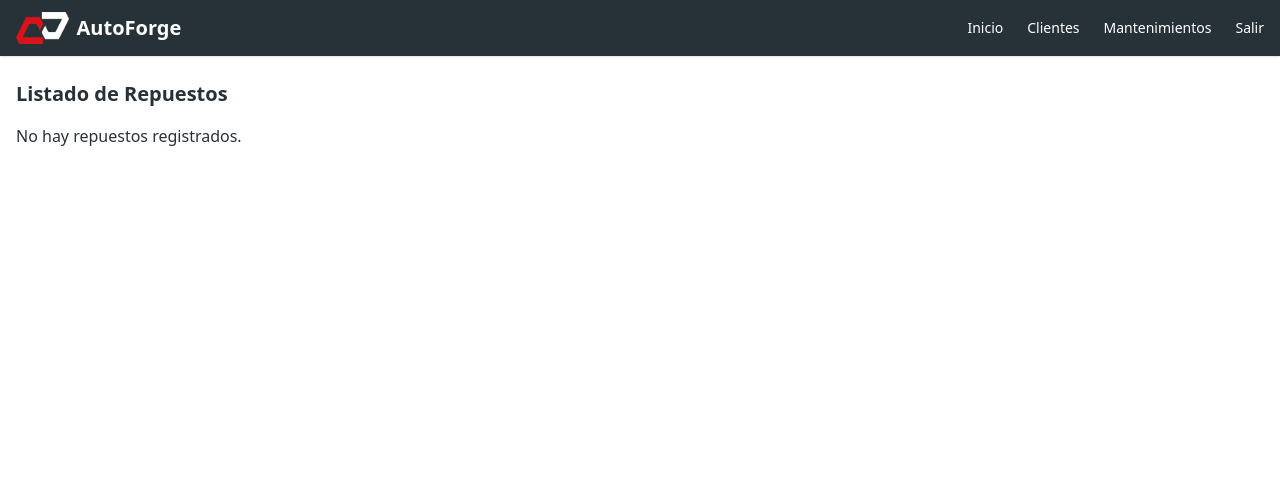
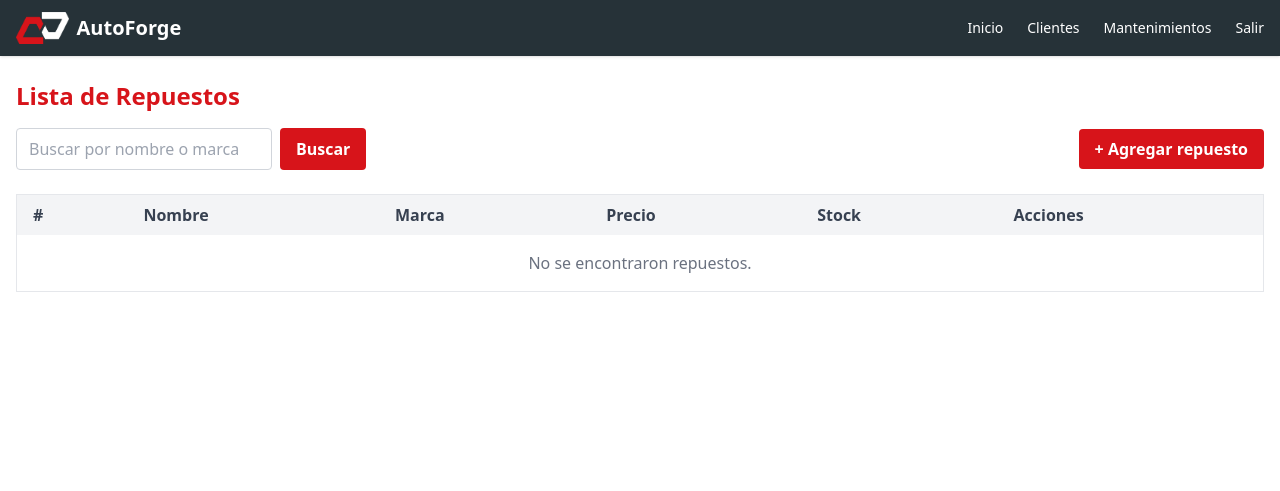
Before and after one commit to anthony0308-go/autoforge, a Django app: page /repuestos/ in a window 1280 px wide. Shown: the top 491 px of the page. Run offline with Django 5.2, Linux system fonts and the light colour scheme; the visitor is signed in with stand-in values (Sample User, id 1); data that the repository does not hold is empty; some libraries are stand-ins or nearby versions.

Commit message:
Repuestos
Ahora ya es posible ver la lista de repuestos y agregar repuestos. Los campos de ese modal están validados en su mayoría.

```diff
--- a/autoforge_core/settings.py
+++ b/autoforge_core/settings.py
@@ -85,7 +85,7 @@ DATABASES = {
         'ENGINE': 'django.db.backends.postgresql',
         'NAME': 'autoforge',
         'USER': 'postgres',
-        'PASSWORD': 'Lexter1737yt!',
+        'PASSWORD': 'admin',
         'HOST': 'localhost',
         'PORT': '5432',
     }
--- a/mantenimiento/models.py
+++ b/mantenimiento/models.py
@@ -152,7 +152,6 @@ class Repuestos(models.Model):
         return self.nombre_repuesto
 
     class Meta:
-        managed = False
         db_table = 'repuestos'
 
 
--- a/mantenimiento/urls.py
+++ b/mantenimiento/urls.py
@@ -14,4 +14,8 @@ urlpatterns = [
     path('vehiculo/<int:vehiculo_id>/mantenimiento/', views.registrar_mantenimiento, name='registrar_mantenimiento'),
 
     path('repuestos/', views.listar_repuestos, name='listar_repuestos'),
+    path('repuestos/registrar/', views.registrar_repuesto, name='registrar_repuesto'),
+    path('repuestos/modal/registrar/', views.modal_registrar_repuesto, name='modal_registrar_repuesto'),
+
+
 ]
--- a/mantenimiento/views.py
+++ b/mantenimiento/views.py
@@ -1,7 +1,8 @@
 from django.shortcuts import render, redirect, get_object_or_404
 from django.contrib.auth import login as auth_login, logout as auth_logout, authenticate
 from django.contrib.auth.decorators import login_required
-from .forms import LoginForm
+from .forms import LoginForm, RepuestoForm
+from django.http import HttpResponse
 from .models import Usuarios, Vehiculos, Repuestos, Mantenimientos
 from .utils import obtener_usuario_actual
 
@@ -62,7 +63,31 @@ def listar_mantenimientos(request):
     mantenimientos = Mantenimientos.objects.select_related('id_vehiculo', 'id_usuario')
     return render(request, 'mantenimiento/mantenimientos/listar_mantenimientos.html', {'mantenimientos': mantenimientos})
 
+# REPUESTOS
+
 @login_required
 def listar_repuestos(request):
     repuestos = Repuestos.objects.all()
-    return render(request, 'mantenimiento/repuestos/listar.html', {'repuestos': repuestos})
+    return render(request, 'mantenimiento/repuestos/listar_repuestos.html', {'repuestos': repuestos})
+
+@login_required
+def registrar_repuesto(request):
+    if request.method == 'POST':
+        form = RepuestoForm(request.POST)
+        if form.is_valid():
+            form.save()
+            return redirect('listar_repuestos')
+    else:
+        form = RepuestoForm()
+    return render(request, 'mantenimiento/repuestos/registrar_repuesto.html', {'form': form})
+
+@login_required
+def modal_registrar_repuesto(request):
+    if request.method == 'POST':
+        form = RepuestoForm(request.POST)
+        if form.is_valid():
+            form.save()
+            return HttpResponse("<script>window.location.reload();</script>")
+    else:
+        form = RepuestoForm()
+    return render(request, 'mantenimiento/repuestos/_form_modal.html', {'form': form})
--- a/templates/mantenimiento/base.html
+++ b/templates/mantenimiento/base.html
@@ -8,6 +8,8 @@
     <meta name="viewport" content="width=device-width, initial-scale=1.0">
     <script src="https://cdn.tailwindcss.com"></script>
     {% block extra_head %}{% endblock %}
+    <script src="https://unpkg.com/htmx.org@1.9.5"></script>
+
 </head>
 
 <body class="bg-white text-[#263238] min-h-screen flex flex-col">
--- a/templates/mantenimiento/repuestos/listar.html
+++ /dev/null
@@ -1,12 +0,0 @@
-{% extends 'mantenimiento/base.html' %}
-
-{% block content %}
-  <h2 class="text-xl font-bold mb-4">Listado de Repuestos</h2>
-  <ul>
-    {% for repuesto in repuestos %}
-      <li>{{ repuesto.nombre_repuesto }} - {{ repuesto.marca_repuesto }}</li>
-    {% empty %}
-      <li>No hay repuestos registrados.</li>
-    {% endfor %}
-  </ul>
-{% endblock %}
--- /dev/null
+++ b/templates/mantenimiento/repuestos/listar_repuestos.html
@@ -0,0 +1,61 @@
+{% extends 'mantenimiento/base.html' %}
+{% block title %}Repuestos | AutoForge{% endblock %}
+
+{% block content %}
+<h1 class="text-2xl font-bold text-[#D7141A] mb-4">Lista de Repuestos</h1>
+
+<div class="mb-6 flex justify-between items-center">
+  <form method="get" class="flex space-x-2">
+    <input type="text" name="buscar" placeholder="Buscar por nombre o marca"
+           class="border border-gray-300 rounded px-3 py-2 w-64 focus:outline-none focus:ring focus:border-[#D7141A]">
+    <button type="submit"
+            class="bg-[#D7141A] text-white px-4 py-2 rounded hover:bg-red-700 font-semibold">
+      Buscar
+    </button>
+  </form>
+  <a href="{% url 'modal_registrar_repuesto' %}"
+   hx-get="{% url 'modal_registrar_repuesto' %}"
+   hx-target="#modal"
+   hx-swap="innerHTML"
+   class="bg-[#D7141A] text-white px-4 py-2 rounded hover:bg-red-700 font-semibold">
+   + Agregar repuesto
+</a>
+
+
+</div>
+
+<div class="overflow-x-auto">
+  <table class="min-w-full bg-white border border-gray-200 shadow rounded">
+    <thead class="bg-gray-100 text-gray-700">
+      <tr>
+        <th class="px-4 py-2 text-left">#</th>
+        <th class="px-4 py-2 text-left">Nombre</th>
+        <th class="px-4 py-2 text-left">Marca</th>
+        <th class="px-4 py-2 text-left">Precio</th>
+        <th class="px-4 py-2 text-left">Stock</th>
+        <th class="px-4 py-2 text-left">Acciones</th>
+      </tr>
+    </thead>
+    <tbody>
+      {% for repuesto in repuestos %}
+      <tr class="border-t hover:bg-gray-50">
+        <td class="px-4 py-2">{{ forloop.counter }}</td>
+        <td class="px-4 py-2">{{ repuesto.nombre_repuesto }}</td>
+        <td class="px-4 py-2">{{ repuesto.marca_repuesto }}</td>
+        <td class="px-4 py-2">${{ repuesto.precio_unitario_referencia }}</td>
+        <td class="px-4 py-2">{{ repuesto.stock }}</td>
+        <td class="px-4 py-2">
+          <a href="#" class="text-blue-600 hover:underline">Editar</a> |
+          <a href="#" class="text-red-600 hover:underline">Eliminar</a>
+        </td>
+      </tr>
+      {% empty %}
+      <tr>
+        <td colspan="6" class="px-4 py-4 text-center text-gray-500">No se encontraron repuestos.</td>
+      </tr>
+      {% endfor %}
+    </tbody>
+  </table>
+  <div id="modal"></div>
+</div>
+{% endblock %}
```
Also changed, not shown: mantenimiento/forms.py (+20 -0 lines), templates/mantenimiento/repuestos/_form_modal.html (added, +56 -0 lines), templates/mantenimiento/repuestos/registrar_repuesto.html (added, +16 -0 lines), mantenimiento/migrations/0001_initial.py, mantenimiento/migrations/0002_crear_roles_iniciales.py (deleted), 1 other file.
